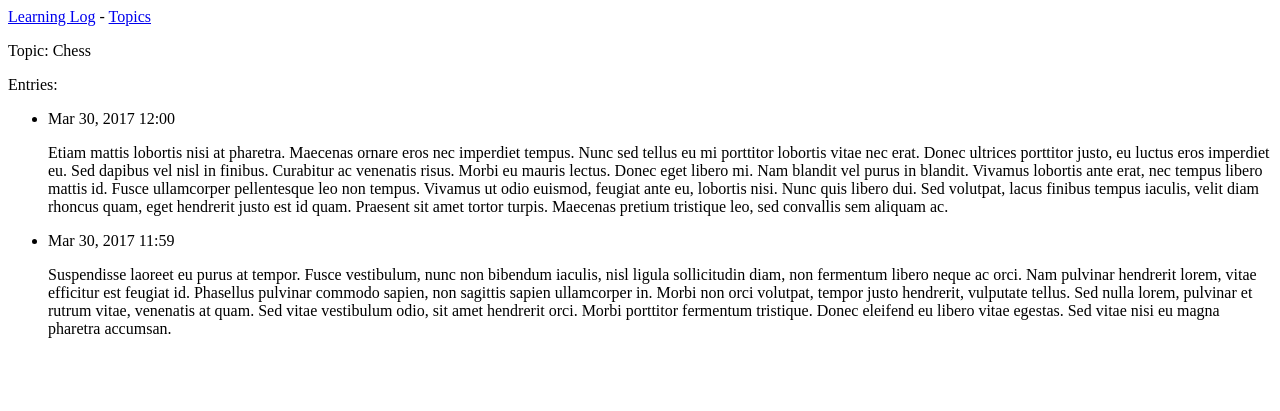
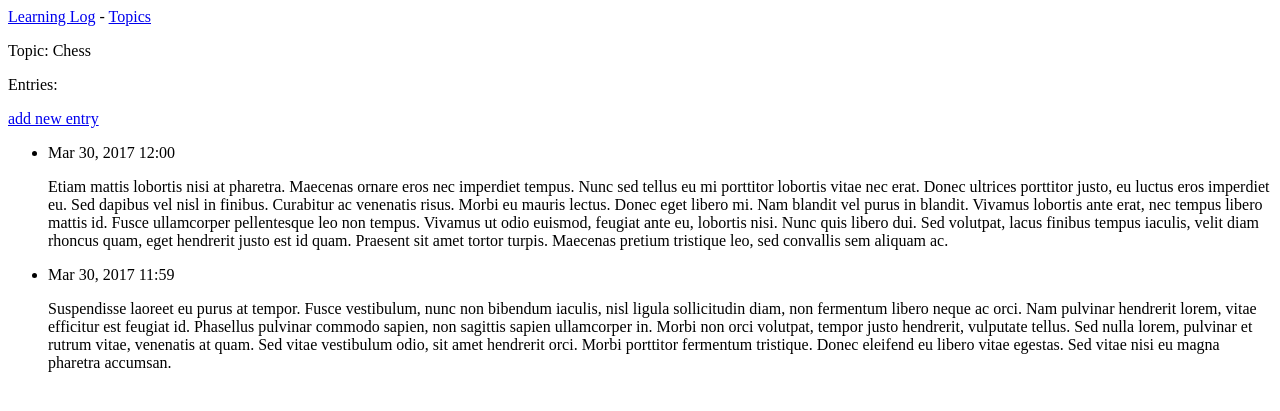
Before and after one commit to KamMif/django_project, a Django app: page /topics/1/ in a window 1280 px wide. Shown: the top 411 px of the page. Run offline with Django 3.2, Linux system fonts and the light colour scheme; data comes from the database, SQL or seed files in the repository; both versions use the stored data as it was after the commit.

Commit message:
add_form_for_entry

```diff
--- a/djangos_ll/templates/djangos_ll/topic.html
+++ b/djangos_ll/templates/djangos_ll/topic.html
@@ -4,6 +4,9 @@
 <p>Topic: {{ topic }}</p>
 
 <p>Entries: </p>
+<p>
+  <a href="{% url 'djangos_ll:new_entry' topic.id %}">add new entry</a>
+</p>
 <ul>
   {% for entry in entries %}
     <li>
--- a/djangos_ll/urls.py
+++ b/djangos_ll/urls.py
@@ -10,5 +10,7 @@ urlpatterns = [
     #Page for one them
     url(r'^topics/(?P<topic_id>\d+)/$', views.topic, name='topic'),
     #Page for add new Topic
-    url(r'^new_topic/$', views.new_topic, name='new_topic')
+    url(r'^new_topic/$', views.new_topic, name='new_topic'),
+    #Page for added new Entry
+    url(r'^new_entry/(?P<topic_id>\d+)/$', views.new_entry, name='new_entry'),
 ]
--- a/djangos_ll/views.py
+++ b/djangos_ll/views.py
@@ -1,6 +1,6 @@
 from django.shortcuts import render
 from .models import Topic
-from .forms import TopicForm
+from .forms import TopicForm, EntryForm
 from django.http import HttpResponseRedirect
 from django.core.urlresolvers import reverse
 
@@ -34,3 +34,21 @@ def new_topic(request):
             return HttpResponseRedirect(reverse('djangos_ll:topics'))
     context = {'form': form}
     return render(request, 'djangos_ll/new_topic.html', context)
+
+def new_entry(request, topic_id):
+    """Added new entry by id"""
+    topic = Topic.objects.get(id=topic_id)
+
+    if request.method != 'POST':
+        #add new empty form
+        form = EntryForm()
+    else:
+        #Send data POST
+        form = EntryForm(data=request.POST)
+        if form.is_valid():
+            new_entry = form.save(commit=False)
+            new_entry.topic = topic
+            new_entry.save()
+            return HttpResponseRedirect(reverse('djangos_ll:topic', args=[topic_id]))
+    context = {'topic': topic, 'form': form}
+    return render(request, 'djangos_ll/new_entry.html', context)
```
Also changed, not shown: djangos_ll/forms.py (+8 -1 lines), djangos_ll/templates/djangos_ll/new_entry.html (added, +14 -0 lines), db.sqlite3.
